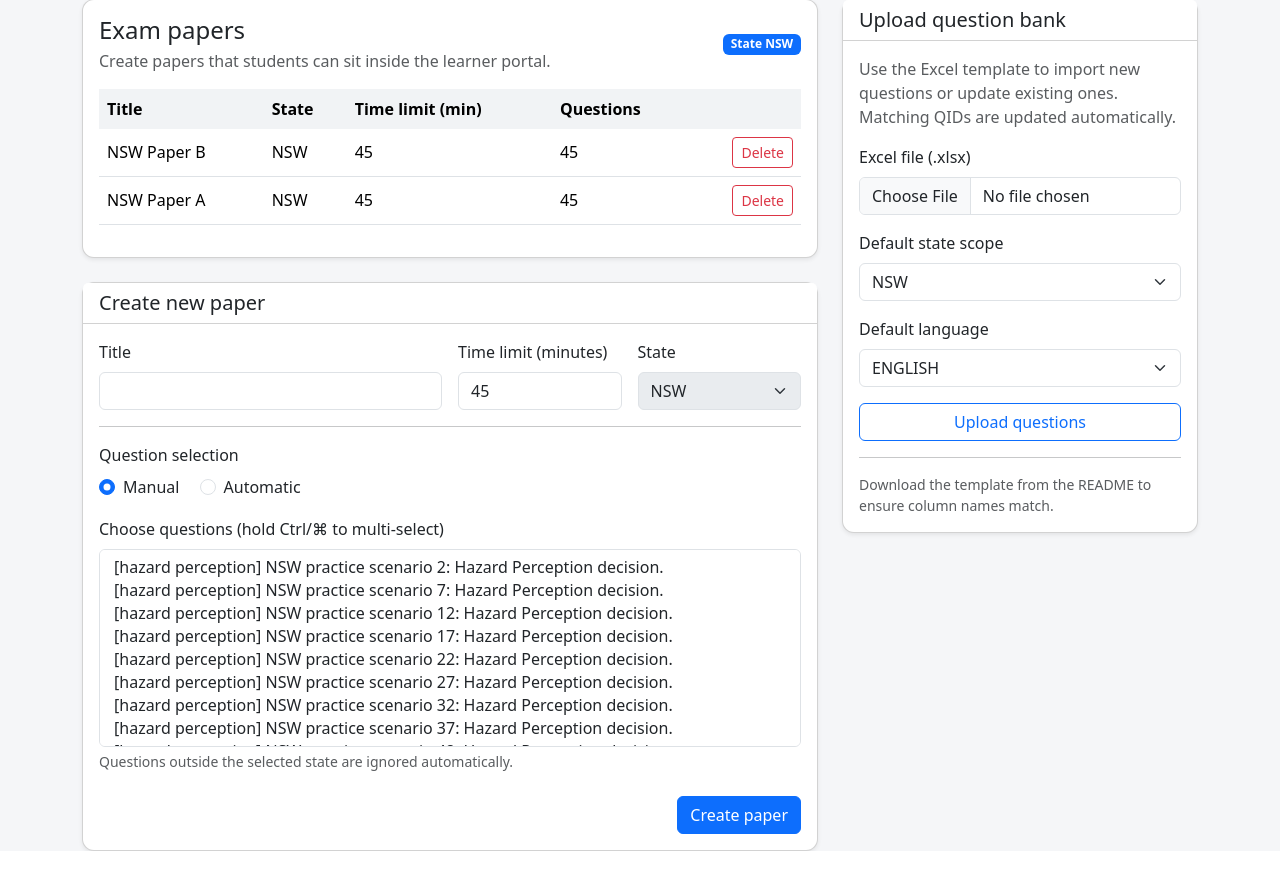
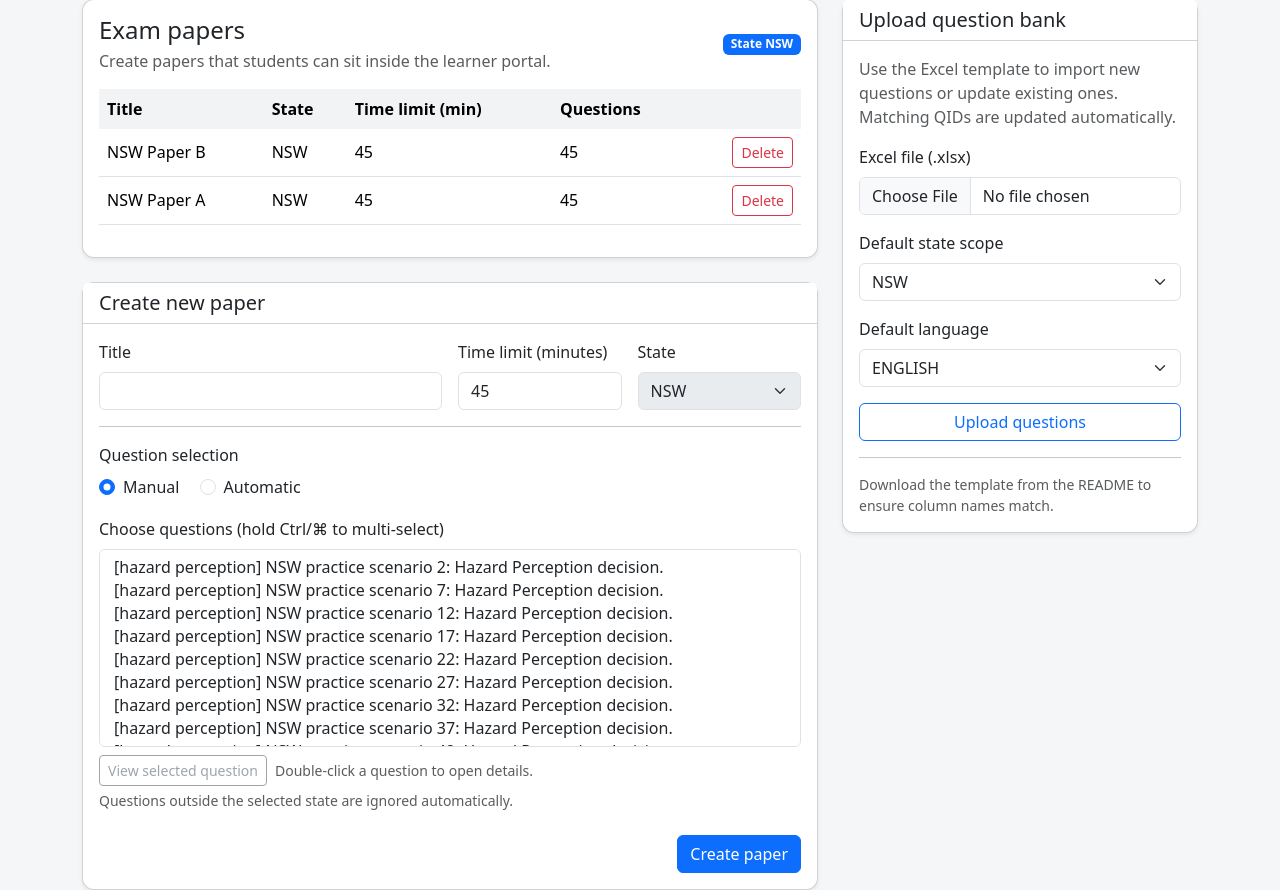
Before and after one commit to YinxinZhu/elec5620-goup12, a Flask app: page /coach/exams in a window 1280 px wide. Shown: the part 81-971 px from the top of the page. Before the commit the page ends 932 px from the top, so only its background shows below. Run offline with Flask 3, Linux system fonts and the light colour scheme; a user stored in the database is signed in; data comes from the database, SQL or seed files in the repository; some libraries are stand-ins or nearby versions.

Commit message:
Add administrator question detail view

```diff
--- a/app/coach/routes.py
+++ b/app/coach/routes.py
@@ -7,6 +7,7 @@ from uuid import uuid4
 
 from flask import (
     Blueprint,
+    abort,
     flash,
     redirect,
     render_template,
@@ -1115,6 +1116,20 @@ def exams():
         selected_state=selected_state,
         language_codes=LANGUAGE_CODES,
     )
+
+
+@coach_bp.route("/questions/<int:question_id>")
+@login_required
+def question_detail(question_id: int):
+    question = db.session.get(Question, question_id)
+    if not question:
+        abort(404)
+
+    if not current_user.is_admin and question.state_scope not in {"ALL", current_user.state}:
+        flash("You do not have permission to view this question.", "danger")
+        return redirect(url_for("coach.exams"))
+
+    return render_template("coach/question_detail.html", question=question)
 def _parse_upload_headers(header_row: tuple) -> dict[int, str]:
     header_mapping = {
         "QID": "qid",
--- a/app/i18n.py
+++ b/app/i18n.py
@@ -239,6 +239,8 @@ TRANSLATIONS: dict[str, dict[str, str]] = {
         "Automatic (AT)": "自动挡（AT）",
         "Manual (MT)": "手动挡（MT）",
         "Choose questions (hold Ctrl/⌘ to multi-select)": "选择题目（按住 Ctrl/⌘ 可多选）",
+        "View selected question": "查看所选题目",
+        "Double-click a question to open details.": "双击题目以查看详情。",
         "Questions outside the selected state are ignored automatically.": "不属于所选州的题目会自动忽略。",
         "Questions are sampled randomly from the selected state.": "题目将从所选州的题库中随机抽取。",
         "Number of questions": "题目数量",
@@ -251,6 +253,7 @@ TRANSLATIONS: dict[str, dict[str, str]] = {
         "Excel file (.xlsx)": "Excel 文件（.xlsx）",
         "Default state scope": "默认州范围",
         "Default language": "默认语言",
+        "Language": "语言",
         "Upload questions": "上传题目",
         "Download the template from the README to ensure column names match.": "请从 README 下载模板以确保列名一致。",
         "Practice Session": "练习会话",
@@ -258,6 +261,15 @@ TRANSLATIONS: dict[str, dict[str, str]] = {
         "State": "州",
         "Topic": "考点",
         "Back to exam centre": "返回考试中心",
+        "Back to exam management": "返回考试管理",
+        "Question details": "题目详情",
+        "Review the full prompt, options, and explanation for this question.": "查看该题目的完整题干、选项和解析。",
+        "Question ID": "题目编号",
+        "State scope": "适用州范围",
+        "Prompt": "题干",
+        "Answer options": "答案选项",
+        "Question illustration": "题目配图",
+        "You do not have permission to view this question.": "您无权查看该题目。",
         "Variant questions": "变式题",
         "Variant Question Details": "变式题详情",
         "AI generate variant questions": "AI生成变式题",
--- a/app/templates/coach/exams.html
+++ b/app/templates/coach/exams.html
@@ -105,6 +105,17 @@
               <option value="{{ question.id }}">[{{ question.topic }}] {{ question.prompt[:80] }}{% if question.prompt|length > 80 %}…{% endif %}</option>
               {% endfor %}
             </select>
+            <div class="d-flex align-items-center gap-2 mt-2">
+              <a
+                class="btn btn-outline-secondary btn-sm disabled"
+                data-role="question-detail-link"
+                data-detail-url-base="{{ url_for('coach.question_detail', question_id=0).rsplit('/', 1)[0] }}"
+                target="_blank"
+                rel="noopener"
+                aria-disabled="true"
+              >{{ _('View selected question') }}</a>
+              <small class="text-muted">{{ _('Double-click a question to open details.') }}</small>
+            </div>
             <div class="form-text">{{ _('Questions outside the selected state are ignored automatically.') }}</div>
           </div>
           <div class="selection-auto d-none">
@@ -181,6 +192,33 @@
         }
       });
     });
+
+    const questionSelect = document.getElementById('question_ids');
+    const detailLink = document.querySelector('[data-role="question-detail-link"]');
+    if (questionSelect && detailLink) {
+      const base = detailLink.dataset.detailUrlBase || '';
+      const prefix = base.endsWith('/') ? base : `${base}/`;
+      const updateDetailLink = () => {
+        const selected = questionSelect.value;
+        if (selected) {
+          detailLink.classList.remove('disabled');
+          detailLink.setAttribute('aria-disabled', 'false');
+          detailLink.href = `${prefix}${selected}`;
+        } else {
+          detailLink.classList.add('disabled');
+          detailLink.setAttribute('aria-disabled', 'true');
+          detailLink.href = '#';
+        }
+      };
+
+      questionSelect.addEventListener('change', updateDetailLink);
+      questionSelect.addEventListener('dblclick', () => {
+        if (!detailLink.classList.contains('disabled') && detailLink.href) {
+          window.open(detailLink.href, '_blank', 'noopener=yes');
+        }
+      });
+      updateDetailLink();
+    }
   })();
 </script>
 {% endblock %}
```
Also changed, not shown: app/templates/coach/question_detail.html (added, +76 -0 lines).
